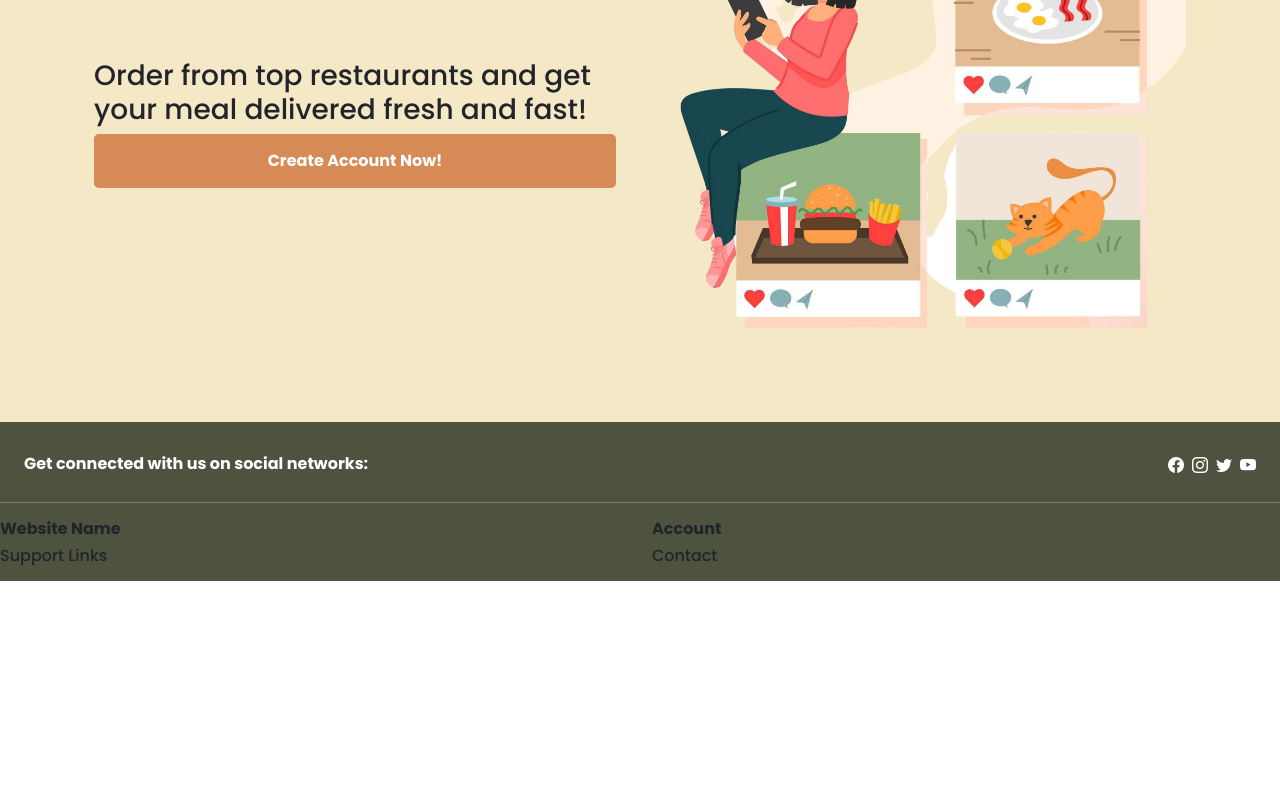
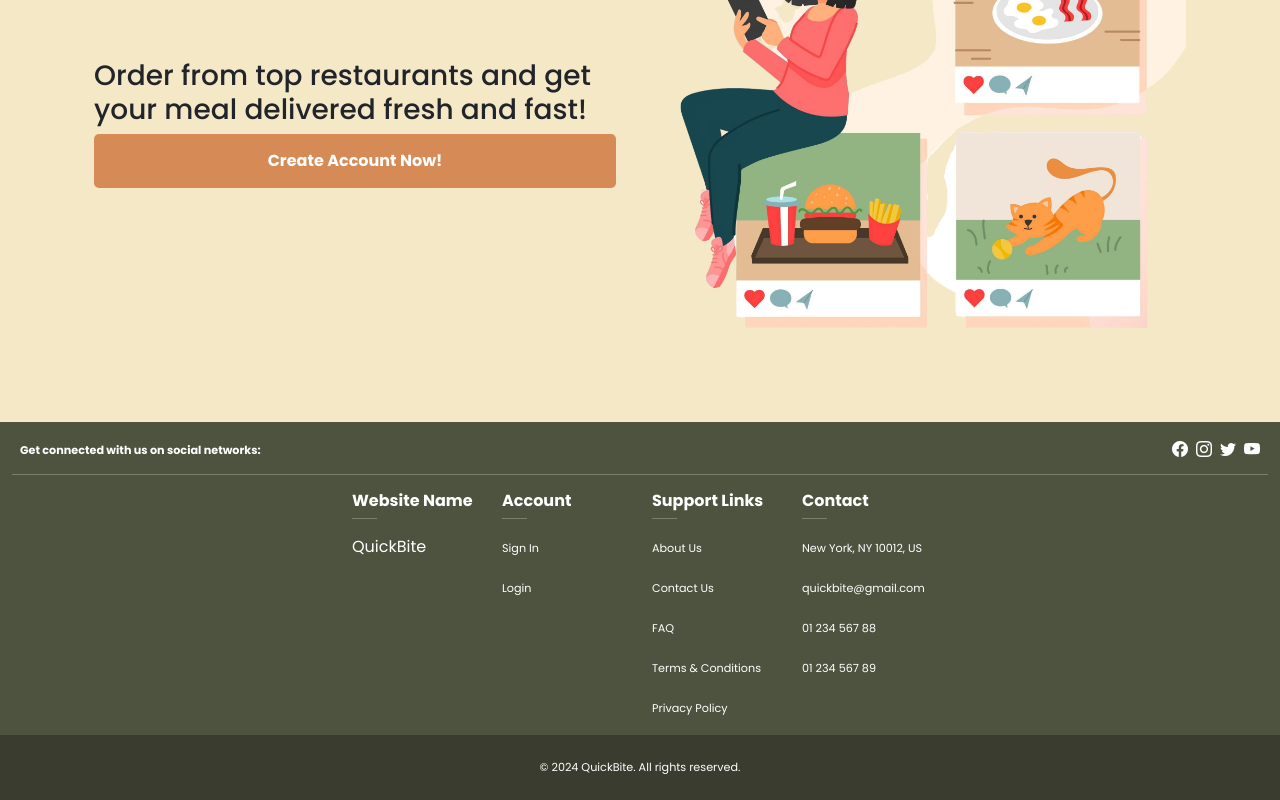
Before and after one commit to AkoSiJacobDeveloper/Project1, a Vue app: page / in a window 1280 px wide. Shown: the part 8040-8840 px from the top of the page. Before the commit the page ends 8621 px from the top, so only its background shows below. Built offline with nearby package versions, Linux system fonts and the light colour scheme.

Commit message:
Footer is almost done

```diff
--- a/src/App.vue
+++ b/src/App.vue
@@ -13,7 +13,7 @@
         <AppSection8 />
     </main>
     <footer>
-      <AppFooter2 />
+      <AppFooter />
     </footer>
   </div>
 </template>
@@ -29,10 +29,10 @@ import AppSection5 from './components/Contents/HomePage/AppSection5.vue';
 import AppSection6 from './components/Contents/HomePage/AppSection6.vue';
 import AppSection7 from './components/Contents/HomePage/AppSection7.vue';
 import AppSection8 from './components/Contents/HomePage/AppSection8.vue';
-import AppFooter2 from './components/Footer/AppFooter2.vue';
+import AppFooter from './components/Footer/AppFooter.vue';
 
 export default {
-  components: { Header, AppSection1, AppSection2, AppSection3, AppSection4, AppSection5, AppSection6, AppSection7, AppSection8, AppFooter2 },
+  components: { Header, AppSection1, AppSection2, AppSection3, AppSection4, AppSection5, AppSection6, AppSection7, AppSection8, AppFooter },
   data() {
     return {
       isSidebarVisible: false,
--- a/src/components/Footer/AppFooter.vue
+++ b/src/components/Footer/AppFooter.vue
@@ -1,41 +1,44 @@
 <template>
-    <footer class="main-container container-fluid">
-        <div class="container container py-3 px-3">
-            <div class="row row p-3">
-                <div class="col-12 col-md-6 main-wrapper d-flex justify-content-center align-items-center">
-                    <div class="d-flex flex-column align-items-center text-white wrapper-container p-2">
-                        <h5 class="heading text-center fw-bold">Account</h5>
-                        <div v-for="(link, index) in links" :key="index" class="m-2">
-                            <p class="account-link">
-                                <a :href="link.href">{{ link.text }}</a>
+    <footer class="footer-main-container pt-2">
+        <div class="container-fluid">
+            <div class="social-media-container d-flex justify-content-between flex-wrap p-md-2 mb-1 text-white">
+                <p class="heading fw-bold text-white m-0 mt-1">Get connected with us on social networks: </p>
+                <div class="d-flex gap-2 icon-container">
+                    <i v-for="(icon, index) in icons" :key="index" :class="icon.class"></i>
+                </div>
+            </div>
+            <hr class="text-white mt-0">
+            <div class="row d-flex justify-content-center">
+                <div class="col-12 col-md-6 footer-container">
+                    <h6 class="website-heading fw-bold">Website Name</h6>
+                    <hr class="style-line">
+                    <p class="website-name">QuickBite</p>
+                </div>
+                <div class="col-12 col-md-6 footer-container">
+                    <h6 class="account-heading fw-bold">Account</h6>
+                    <hr class="style-line">
+                    <p v-for="(account, index) in accounts" :key="index" class="account-link">
+                        <a :href="account.href">{{account.text}}</a>
+                    </p>
+                </div>
+                <div class="col-12 col-md-6 footer-container">
+                    <h6 class="support-links fw-bold">Support Links</h6>
+                    <hr class="style-line">
+                    <p v-for="(support, index) in supports" :key="index" class="support-link">
+                        <a :href="support.href">{{support.text}}</a>
+                    </p>
+                </div>
+                <div class="col-12 col-md-6 footer-container">
+                    <h6 class="contacts fw-bold">Contact</h6>
+                    <hr class="style-line">
+                    <p v-for="(contact, index) in contacts" :key="index" class="contacts-link">
+                        <a :href="contact.href">{{contact.text}}</a>
                     </p>
                 </div>
             </div>
         </div>
-                <div class="col-12 col-md-6 border-start border-1">
-                    <div class="d-flex flex-column align-items-center text-white wrapper-container">
-                        <h5 class="heading text-center fw-bold">Support</h5>
-                        <div v-for="(support, index) in supports" :key="index" class="m-2">
-                            <p class="support-link">
-                                <a :href="support.href">{{ support.text }}</a>
-                            </p>
-                        </div>
-                    </div>
-                </div>
-            </div>
-            <hr>
-            <div class="row d-flex justify-content-center align-items-center">
-                <div class="col-12 col-md-6 p-2 text-white fs-5">
-                    <div class="accounts-links d-flex gap-3 justify-content-start">
-                        <i v-for="(icon, index) in icons" :key="index" :class="icon.class"></i>
-                    </div>
-                </div>
-                <div class="col-12 col-md-6">
-                    <div class="footer-text d-flex justify-content-end">
+        <div class="copyright p-2 p-md-3 p-xl-4 text-center">
             <p class="text m-0 text-white">&copy; 2024 QuickBite. All rights reserved.</p>
-                    </div>
-                </div>
-            </div>
         </div>
     </footer>
 </template>
@@ -44,7 +47,14 @@
 export default {
     data() {
         return {
-            links: [
+            icons: [
+                { class: 'bi bi-facebook' },
+                { class: 'bi bi-instagram' },
+                { class: 'bi bi-twitter' },
+                { class: 'bi bi-youtube' }
+            ],
+
+            accounts: [
                 { href: '#Signin', text: 'Sign In' },
                 { href: '#Login', text: 'Login' }
             ],
@@ -57,59 +67,64 @@ export default {
                 { href: '#Privacypolicy', text: 'Privacy Policy' }
             ],
 
-            icons: [
-                { class: 'bi bi-facebook' },
-                { class: 'bi bi-instagram' },
-                { class: 'bi bi-twitter' },
-                { class: 'bi bi-youtube' }
+            contacts: [
+                { href: '#place', text: 'New York, NY 10012, US' },
+                { href: '#email', text: 'quickbite@gmail.com' },
+                { href: '#call', text: '01 234 567 88' },
+                { href: '#landline', text: '01 234 567 89' }
             ]
-        };
         }
-};
+    }
+}
 </script>
 
 <style lang="scss" scoped>
-footer {
-    padding: 20px 0;
+.footer-main-container {
+    box-sizing: border-box;
     background-color:#4E5340;
-    .container {
-        box-shadow: rgba(0, 0, 0, 0.16) 0px 3px 6px, rgba(0, 0, 0, 0.23) 0px 3px 6px;
-        border-radius: 5px;
-        .row {
+    color: #fff;
     div {
-                .wrapper-container {
-                    .account-link {
+        .social-media-container {
+            .heading {
+                font-size: 0.7em;
+            }
+        }
+        div {
+            .footer-container{
+                width: 150px;
+
+                .style-line {
+                    width: 20%;
+                    margin-top: 0px;
+                    color: #fff;
+                }
                 a {
+                    color: #fff;
                     text-decoration: none;
-                            color: #fff;
-
-
-                            &:hover {
-                                text-decoration: underline;
                 }
-
+            }
+        }
+    }
+    .copyright {
+        background-color:#393c2f;
     }
 }
 
-                    .support-link {
-                        font-size: 1rem;
-                        text-align: center;
-
+@media (min-width: 320px) {
+    .footer-main-container {
+        div {
+            div {
+                .footer-container {
                     a {
-                            text-decoration: none;
-                            color: #fff;
-
-                            &:hover {
-                                text-decoration: underline;
+                        font-size: 0.7em;
                     }
                 }
             }
         }
     }
-        }
-        hr {
-            border: 1px solid #fff;
-            margin-top: 0px;
+    .copyright {
+        .text {
+            font-size: 0.7em;
         }
     }
 }
--- a/src/components/Footer/AppFooter2.vue
+++ /dev/null
@@ -1,47 +0,0 @@
-<template>
-    <footer class="footer-container py-2">
-        <div class="social-media-container d-flex justify-content-between p-4 text-white">
-            <h6 class="heading fw-bold text-white m-0">Get connected with us on social networks: </h6>
-            <div class="d-flex gap-2">
-                <i v-for="(icon, index) in icons" :key="index" :class="icon.class"></i>
-            </div>
-        </div>
-        <hr class="text-white mt-0">
-        <div class="row">
-            <div class="col-12 col-md-6">
-                <h6 class="website-heading fw-bold">Website Name</h6>
-            </div>
-            <div class="col-12 col-md-6">
-                <h6 class="account-heading fw-bold">Account</h6>
-            </div>
-            <div class="col-12 col-md-6">
-                <h6 class="support-links">Support Links</h6>
-            </div>
-            <div class="col-12 col-md-6">
-                <h6 class="contacts">Contact</h6>
-            </div>
-        </div>
-    </footer>
-</template>
-
-<script>
-export default {
-    data() {
-        return {
-            icons: [
-                { class: 'bi bi-facebook' },
-                { class: 'bi bi-instagram' },
-                { class: 'bi bi-twitter' },
-                { class: 'bi bi-youtube' }
-            ]
-        }
-    }
-}
-</script>
-
-<style lang="scss" scoped>
-.footer-container {
-    background-color:#4E5340;
-
-}
-</style>
```
Lines whose indentation alone changed are shown as unchanged.
